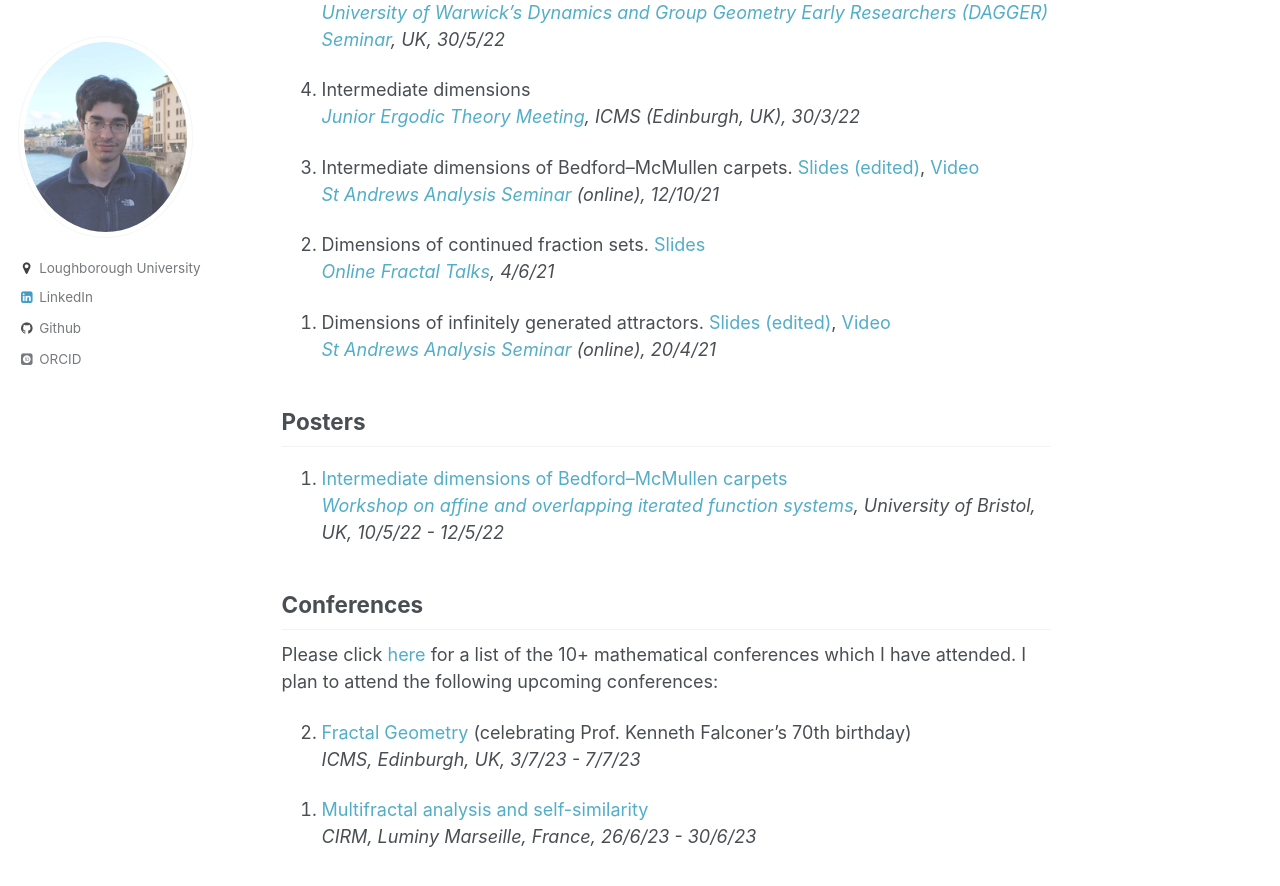
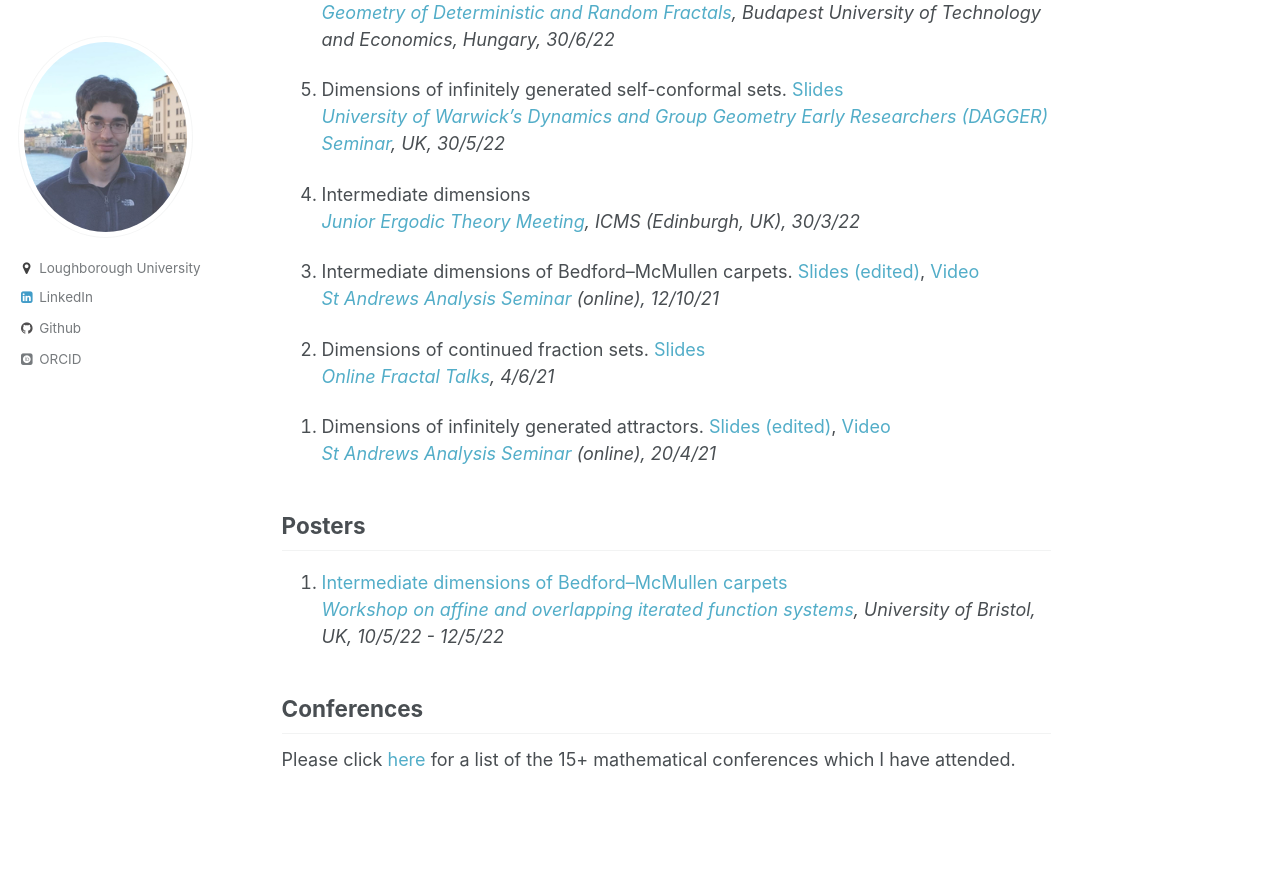
Before and after one commit to amlan-banaji/amlan-banaji.github.io, a Jekyll site: the page built from _pages/talks.md, in a window 1280 px wide and 900 px high, scrolled down 1216 px. Shown: the top 886 px of the window. Built offline with Jekyll 4.4.1, drawn with Linux system fonts in a browser that asks for light colours; some web fonts are replaced; after the commit the page ends 2039 px from its top, so only the background shows below that; some of the changed text lies outside the part shown.

Commit message:
edinburgh conference

```diff
--- a/_pages/talks.md
+++ b/_pages/talks.md
@@ -7,6 +7,9 @@ author_profile: true
 ## Selected talks
 
 Please click [here](https://amlan-banaji.github.io/files/BanajiTalks.pdf) for a more complete list of the 30+ mathematical talks I have given.
+
+16. Generalised intermediate dimensions. [Slides](https://amlan-banaji.github.io/files/Edinburgh2023.pdf)
+*[Fractal Geometry](https://www.icms.org.uk/workshops/2023/fractal-geometry) (celebrating Prof. Kenneth Falconer’s 70th birthday), ICMS, Edinburgh, UK, 4/7/23*
 
 15. Fourier decay of non-linear images of self-similar measures
 *[Diophantine Approximation, Dynamics, and Fractals](https://sites.google.com/view/diophantine-exeter-june-2023/home), Exeter, UK, 22/6/23*
@@ -61,14 +64,6 @@ Please click [here](https://amlan-banaji.github.io/files/BanajiTalks.pdf) for a
 
 ## Conferences
 
-Please click [here](https://amlan-banaji.github.io/files/BanajiConferences.pdf) for a list of the 10+ mathematical conferences which I have attended.
-I plan to attend the following upcoming conferences:
-
-2. [Fractal Geometry](https://www.icms.org.uk/workshops/2023/fractal-geometry) (celebrating Prof. Kenneth Falconer's 70th birthday)
-*ICMS, Edinburgh, UK, 3/7/23 - 7/7/23*
-
-1. [Multifractal analysis and self-similarity](https://conferences.cirm-math.fr/2751.html)
-*CIRM, Luminy Marseille, France, 26/6/23 - 30/6/23*
-{: reversed="reversed"}
+Please click [here](https://amlan-banaji.github.io/files/BanajiConferences.pdf) for a list of the 15+ mathematical conferences which I have attended.
 
 {% include base_path %}
```
Also changed, not shown: 3 other files.
